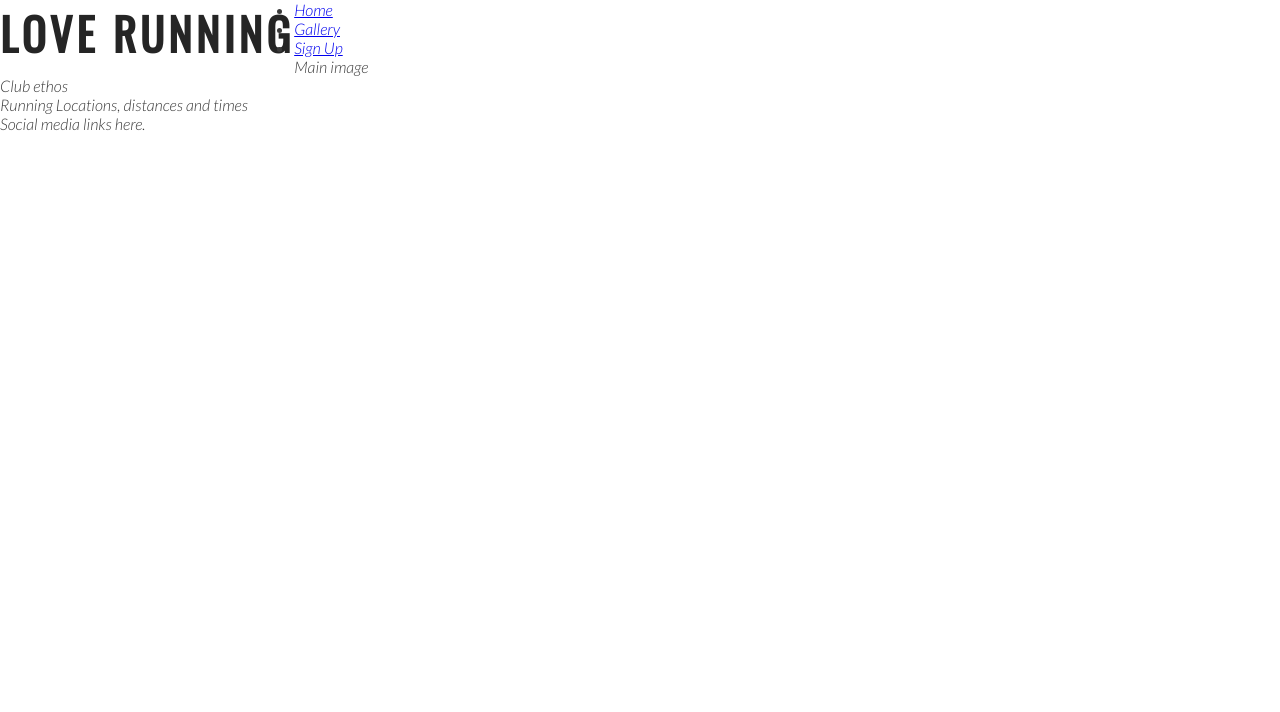
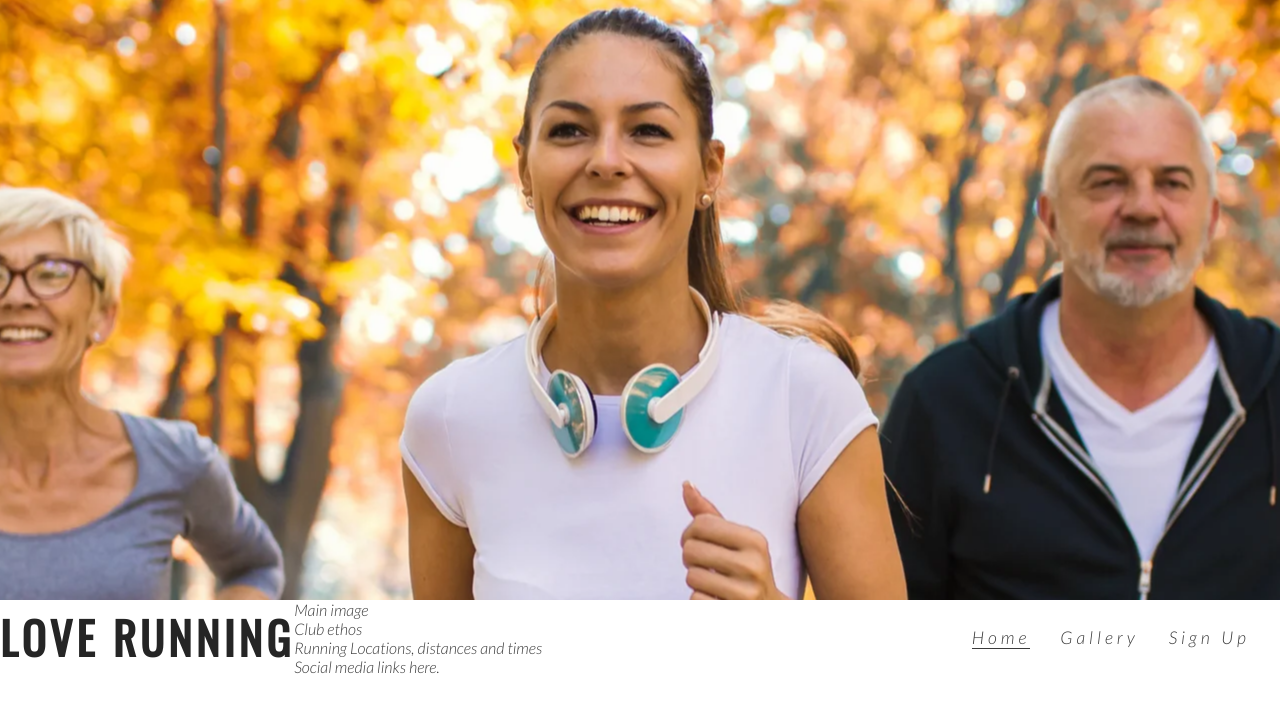
Before and after one commit to KhanLewis/Love-Running, a plain HTML site: page index.html in a window 1280 px wide. Drawn offline with nearby package versions, Linux system fonts and the light colour scheme.

Commit message:
add: background image plus centering,add pseudo class to nav element

```diff
--- a/assets/css/style.css
+++ b/assets/css/style.css
@@ -19,3 +19,37 @@ h1, h2 {font-family:oswald, sans-serif;
     float:left;
     font-size:280%;
 }
+/*navagation lists*/
+#menu {
+    font-size: 110%;
+    list-style-type: none;
+    letter-spacing:4px;
+}
+#menu, #logo{
+    line-height:75px;
+}
+#menu li {
+    float:right;
+    list-style-type:none;
+    margin-right: 30px;
+}
+
+#menu a {
+    text-decoration:none;
+    color:inherit;
+
+}
+
+#menu a:hover {
+    border-bottom: 1px solid #3a3a3a;
+}
+
+.active{
+    border-bottom: 1px solid #3a3a3a;
+}
+/*Hero image*/
+#hero-image {
+    height:600px;
+    width:100%;
+    background: url("../images/hero-image.webp") no-repeat center center;
+}
--- a/index.html
+++ b/index.html
@@ -13,19 +13,23 @@
 
 <body>
     <header>
+        <div id="hero-image">
+
+        </div>
+
+
         <a href="index.html">
             <h1 id="logo">Love Running</h1>
         </a>
-        <nav>
+        <nav id="menu">
             <ul>
-                <li><a href="index.html">Home</a></li>
-                <li>
-                    <a href="#">Gallery</a>
-                </li>
                 <li>
                     <a href="#">Sign Up</a>
                 </li>
-
+                <li z-index="2">
+                    <a href="#">Gallery</a>
+                </li>
+                <li z-index="3"><a href="index.html" class="active">Home</a></li>
             </ul>
         </nav>
     </header>
```
Also changed, not shown: assets/images/hero-image.webp (added).
